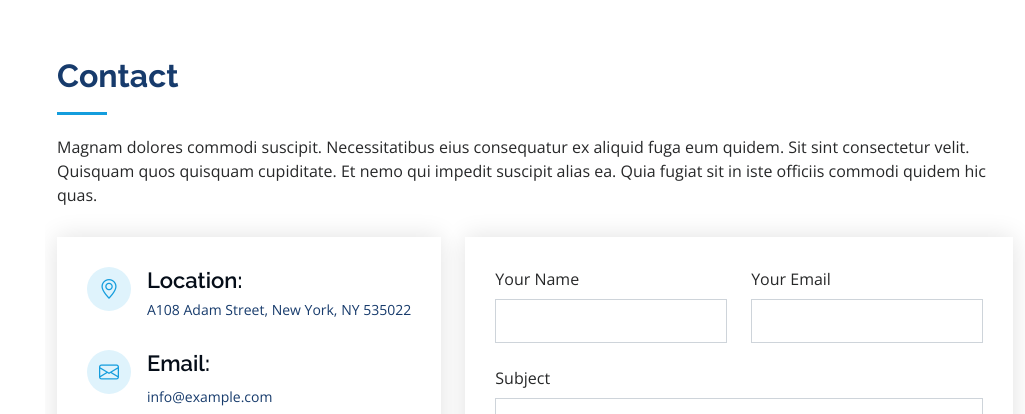
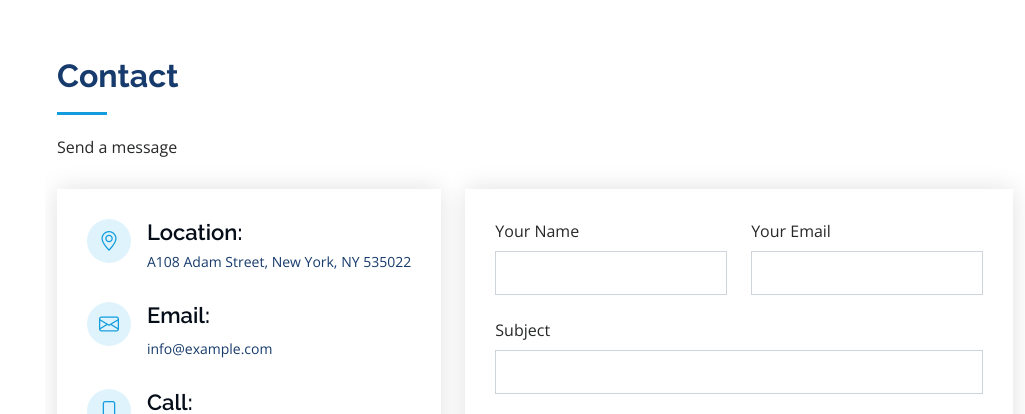
Before and after one commit to tahilbansal/My-portfolio, a plain HTML site: page index.html in a window 1280 px wide. Shown: the part 4183-4597 px from the top of the page, without its empty margins (255-1280 px from the left). Drawn offline with nearby package versions, Linux system fonts and the light colour scheme.

Commit message:
Update index.html

```diff
--- a/index.html
+++ b/index.html
@@ -462,7 +462,7 @@
 
         <div class="section-title">
           <h2>Contact</h2>
-          <p>Magnam dolores commodi suscipit. Necessitatibus eius consequatur ex aliquid fuga eum quidem. Sit sint consectetur velit. Quisquam quos quisquam cupiditate. Et nemo qui impedit suscipit alias ea. Quia fugiat sit in iste officiis commodi quidem hic quas.</p>
+          <p>Send a message</p>
         </div>
 
         <div class="row" data-aos="fade-in">
```
